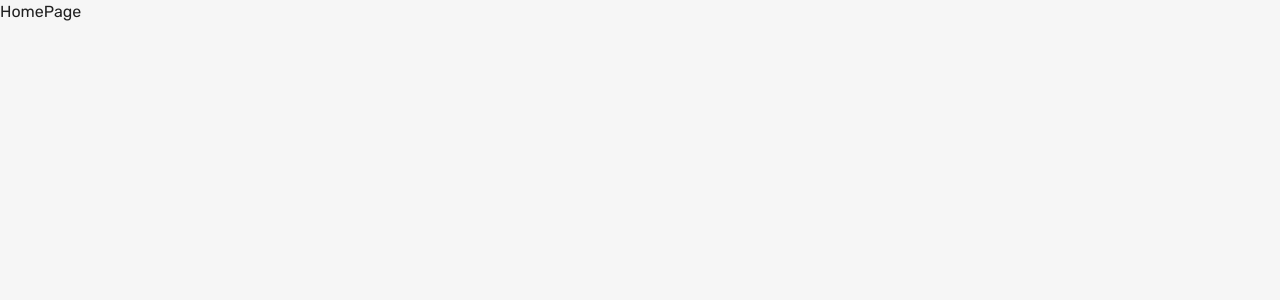
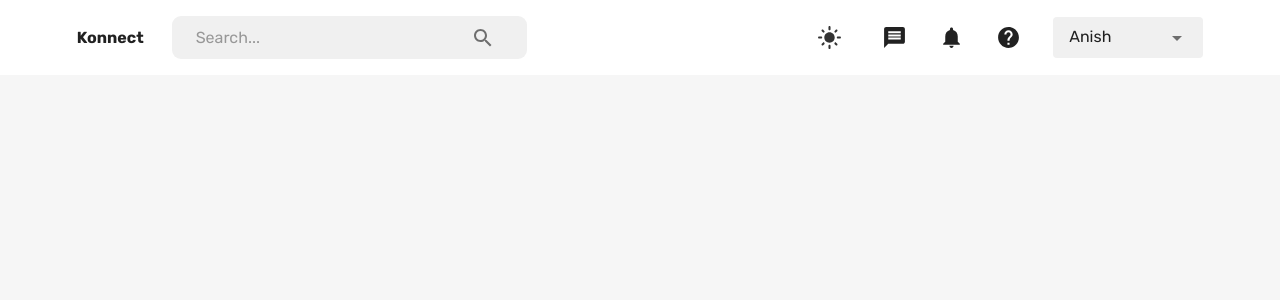
Before and after one commit to anishtharur/Konnect-client, a React (Create React App) app: page /home in a window 1280 px wide. Shown: the top 300 px of the page. Built offline with nearby package versions, Linux system fonts and the light colour scheme.

Commit message:
small fixes

```diff
--- a/src/scenes/homePage/index.jsx
+++ b/src/scenes/homePage/index.jsx
@@ -1,7 +1,13 @@
+import { Box } from "@mui/material";
 import React from "react";
+import Navbar from "scenes/navbar";
 
 const HomePage = () => {
-  return <div>HomePage</div>;
+  return (
+    <Box>
+      <Navbar />
+    </Box>
+  );
 };
 
 export default HomePage;
--- a/src/scenes/loginPage/index.jsx
+++ b/src/scenes/loginPage/index.jsx
@@ -1,7 +1,11 @@
 import React from "react";
+import { Box, Typography, useTheme, useMediaQuery } from "@mui/material";
 
 const LoginPage = () => {
-  return <div>LoginPage</div>;
+  const theme = useTheme();
+  const isNonMobileScreens = useMediaQuery("(min-width : 800px)");
+
+  return <Box>LoginPage</Box>;
 };
 
 export default LoginPage;
--- a/src/scenes/navbar/index.jsx
+++ b/src/scenes/navbar/index.jsx
@@ -31,7 +31,7 @@ const Navbar = () => {
   const dispatch = useDispatch();
   const navigate = useNavigate();
   const user = useSelector((state) => state.user);
-  const isNonMobileScreens = useMediaQuery("(min-width: 1000px)");
+  const isNonMobileScreens = useMediaQuery("(min-width: 800px)");
 
   const theme = useTheme();
   const neutralLight = theme.palette.neutral.light;
@@ -40,7 +40,7 @@ const Navbar = () => {
   const primaryLight = theme.palette.background.light;
   const alt = theme.palette.background.alt;
 
-  const fullName = `${user.firstName} ${user.LastName}`;
+  const fullName = `Anish`;
 
   return (
     <FlexBetween padding="1rem 6%" backgroundColor={alt}>
@@ -115,7 +115,7 @@ const Navbar = () => {
         </FlexBetween>
       ) : (
         <IconButton onClick={() => setMobileMenuToggled(!isMobileMenuToggled)}>
-          <Menu />
+          {!isMobileMenuToggled && <Menu />}
         </IconButton>
       )}
       {/* MOBILE NAV */}
```
